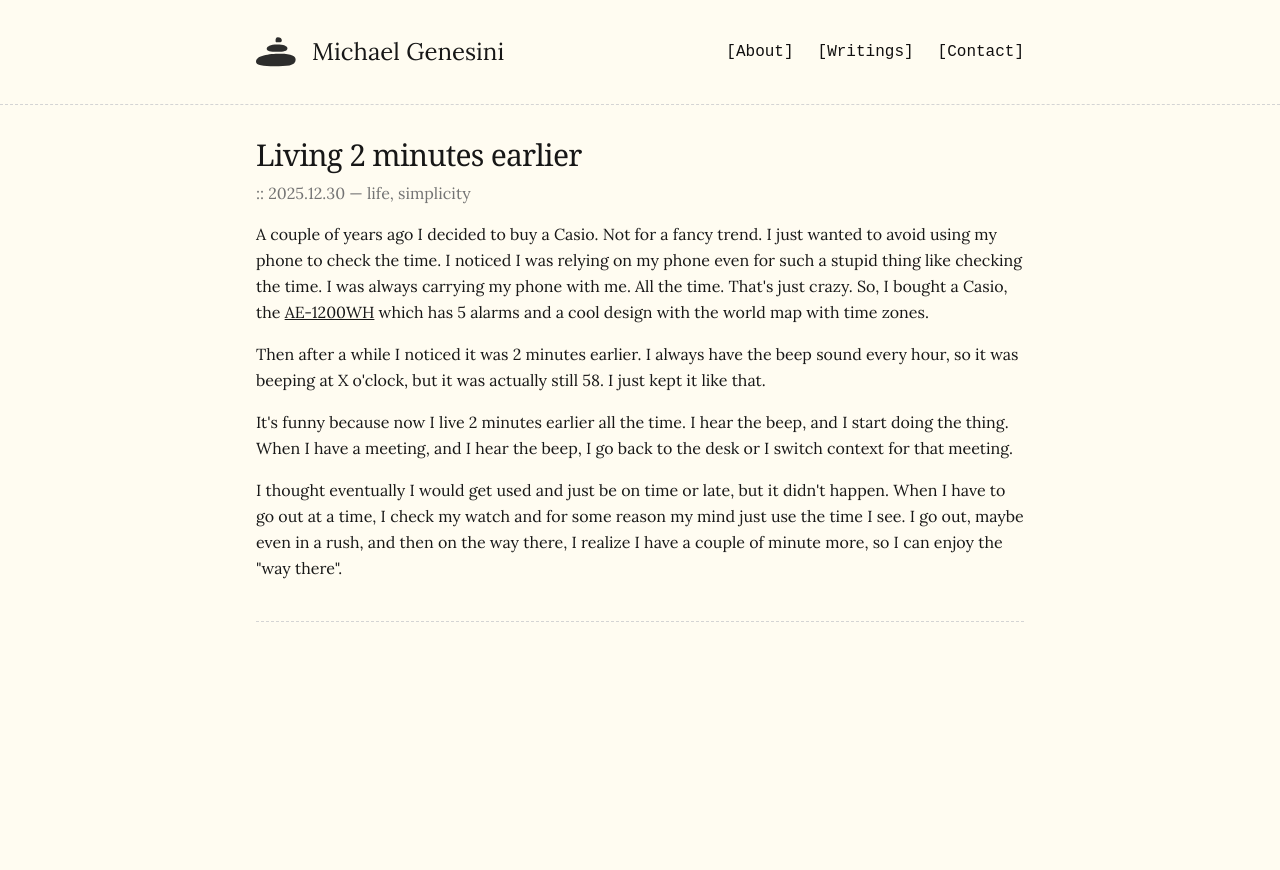
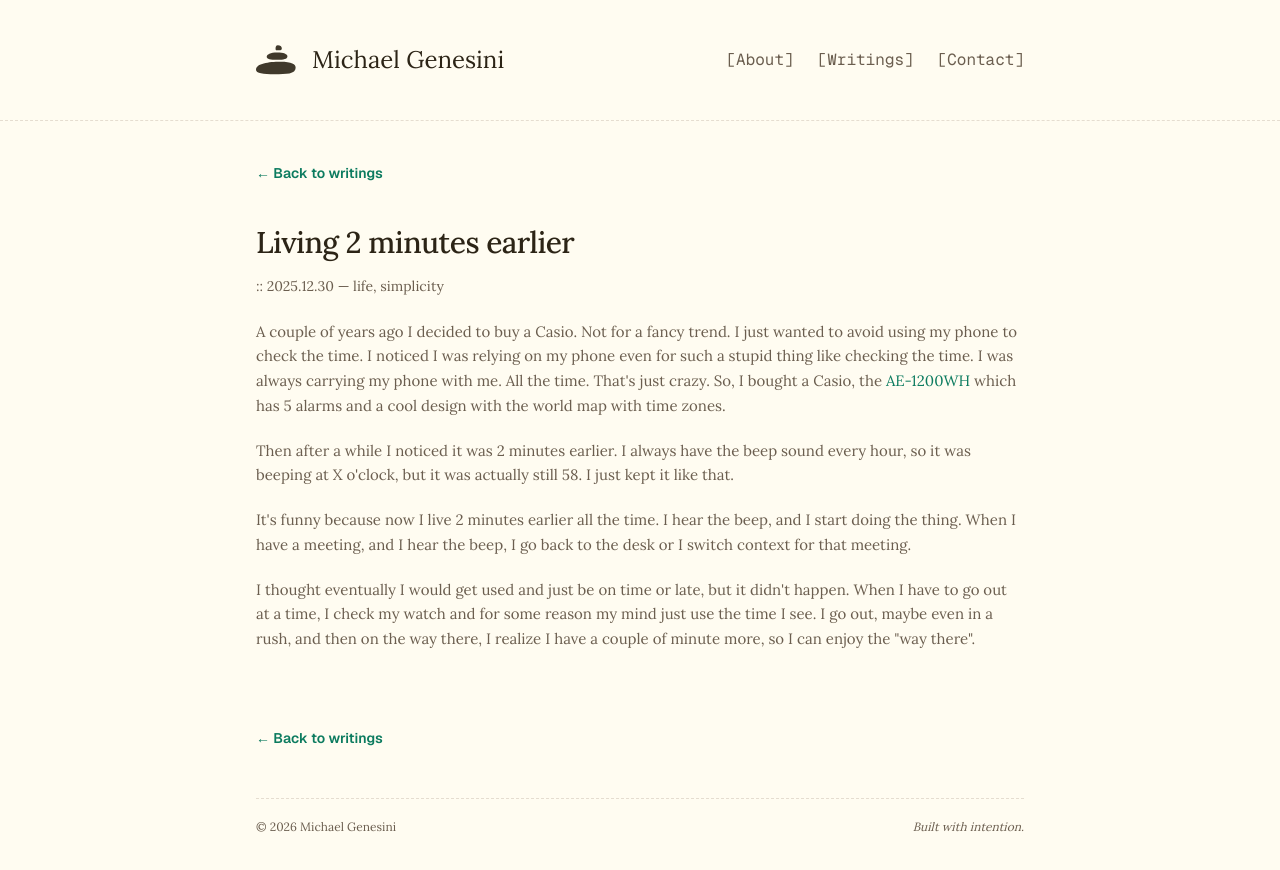
Before and after one commit to michaelgenesini/personal-website, a Next.js app: page /writings/living-2-minutes-earlier in a window 1280 px wide. Shown: the top 870 px of the page. Before the commit the page ends 800 px from the top, so only its background shows below. Built offline with nearby package versions, Linux system fonts and the light colour scheme; a web font is replaced by a local one.

Commit message:
Update styles similarly to apacheta

```diff
--- a/src/app/about/page.tsx
+++ b/src/app/about/page.tsx
@@ -1,5 +1,6 @@
 import Image from "next/image"
 import Nav from "@/components/Nav"
+import Footer from "@/components/Footer"
 import { getAbout } from "@/utils/getAbout"
 import { notFound } from "next/navigation"
 import { Mdx } from "@/components/Mdx"
@@ -24,10 +25,10 @@ export default async function AboutPage() {
         <section className="max-w-3xl mx-auto px-4 md:px-0">
           <div className="mx-auto max-w-5xl grid grid-cols-1 md:grid-cols-5 gap-10 md:gap-12 items-start">
             <div className="md:col-span-3">
-              <h1 className="text-3xl tracking-tight mb-6 font-[Lora]">
+              <h1 className="text-3xl font-medium tracking-[-0.02em] leading-[1.15] mb-8 font-[Lora]">
                 {data.title}
               </h1>
-              <div className="prose prose-neutral dark:prose-invert max-w-none prose-p:leading-relaxed font-[Lora] leading-7">
+              <div className="max-w-none font-[Lora]">
                 <Mdx content={content} />
               </div>
             </div>
@@ -45,7 +46,7 @@ export default async function AboutPage() {
           </div>
         </section>
 
-        <div className="my-10 w-full border-t border-dashed border-neutral-300 dark:border-neutral-700"></div>
+        <Footer />
       </main>
     </>
   )
--- a/src/app/contact/page.tsx
+++ b/src/app/contact/page.tsx
@@ -1,4 +1,5 @@
 import Nav from "@/components/Nav"
+import Footer from "@/components/Footer"
 import Head from "next/head"
 import { Meta } from "@/components/Meta"
 
@@ -14,17 +15,17 @@ export default function AboutPage() {
         <section className="max-w-3xl mx-auto px-4 md:px-0">
           <div className="mx-auto max-w-5xl grid grid-cols-1 md:grid-cols-5 gap-10 md:gap-12 items-start">
             <div className="md:col-span-2">
-              <h1 className="text-3xl tracking-tight mb-6 font-[Lora]">
+              <h1 className="text-3xl font-medium tracking-[-0.02em] leading-[1.15] mb-8 font-[Lora]">
                 Contact
               </h1>
-              <p className="font-[Lora] text-neutral-700 dark:text-neutral-300 text-lg">
+              <p className="font-[Lora] text-[#6b5e4f] dark:text-neutral-300 text-[15px] leading-[1.65]">
                 I&apos;m not hiding — just keeping things simple. You can reach
                 me on{" "}
                 <a
                   href="https://www.linkedin.com/in/michaelgenesini"
                   target="_blank"
                   rel="noopener noreferrer"
-                  className="underline underline-offset-4 hover:text-neutral-900 dark:hover:text-neutral-100"
+                  className="text-[#0c7b5f] no-underline border-b border-transparent hover:border-[#0c7b5f] transition-colors"
                 >
                   LinkedIn
                 </a>
@@ -42,7 +43,7 @@ export default function AboutPage() {
           </div>
         </section>
 
-        <div className="my-10 w-full border-t border-dashed border-neutral-300 dark:border-neutral-700"></div>
+        <Footer />
       </main>
     </>
   )
--- a/src/app/globals.css
+++ b/src/app/globals.css
@@ -3,11 +3,22 @@
 @theme {
   --color-black: #100F0F;
   --color-white: #FFFCF1;
+  --color-neutral-50: #faf8f5;
+  --color-neutral-100: #f0ebe3;
+  --color-neutral-200: #ddd4c6;
+  --color-neutral-300: #c5b8a5;
+  --color-neutral-400: #a69580;
+  --color-neutral-500: #87745c;
+  --color-neutral-600: #6b5b43;
+  --color-neutral-700: #52452f;
+  --color-neutral-800: #3c3220;
+  --color-neutral-900: #2c2416;
+  --color-neutral-950: #1a150c;
 }
 
 :root {
   --background: #FFFCF1;
-  --foreground: #100F0F;
+  --foreground: #2c2416;
 }
 
 @theme inline {
@@ -28,17 +39,17 @@
 body {
   background: var(--background);
   color: var(--foreground);
-  font-family: 'Geist', system-ui, -apple-system, sans-serif;
+  font-family: var(--font-geist-sans), system-ui, -apple-system, sans-serif;
 }
 
 .font-\[Lora\] {
-  font-family: 'Lora', serif;
+  font-family: var(--font-lora), serif;
 }
 
 .font-\[Geist\] {
-  font-family: 'Geist', sans-serif;
+  font-family: var(--font-geist-sans), sans-serif;
 }
 
 .font-\[GeistMono\] {
-  font-family: 'GeistMono', monospace;
+  font-family: var(--font-geist-mono), monospace;
 }
--- a/src/app/writings/[slug]/page.tsx
+++ b/src/app/writings/[slug]/page.tsx
@@ -1,5 +1,7 @@
 import { notFound } from "next/navigation"
+import Link from "next/link"
 import Nav from "@/components/Nav"
+import Footer from "@/components/Footer"
 import { Metadata } from "next"
 import { getPost } from "@/utils/getPost"
 import { Mdx } from "@/components/Mdx"
@@ -59,13 +61,16 @@ export default async function WritingPage({
       <Nav />
 
       <section className="max-w-3xl mx-auto px-4 md:px-0">
-        <article className="prose prose-neutral dark:prose-invert">
-          <h1 className="text-3xl font-serif tracking-tight mb-2">
+        <Link href="/writings" className="text-sm font-semibold text-[#0c7b5f] border-b border-transparent hover:border-[#0c7b5f] transition-colors">
+          &larr; Back to writings
+        </Link>
+        <article className="mt-10">
+          <h1 className="text-3xl font-[Lora] font-medium tracking-[-0.02em] leading-[1.15] mb-4">
             {data.title}
           </h1>
-          <div className="prose dark:prose-invert max-w-none font-[Lora]">
+          <div className="max-w-none font-[Lora]">
             {data.date && (
-              <p className="text-neutral-500 mb-4">
+              <p className="text-[#6b5e4f] dark:text-neutral-400 mb-6 text-sm">
                 :: {formattedDate}
                 {data.tags && data.tags.length > 0 && (
                   <> — {data.tags.join(", ")}</>
@@ -75,8 +80,11 @@ export default async function WritingPage({
             <Mdx content={content} />
           </div>
         </article>
-        <div className="my-10 w-full border-t border-dashed border-neutral-300 dark:border-neutral-700"></div>
+        <Link href="/writings" className="inline-block mt-14 text-sm font-semibold text-[#0c7b5f] border-b border-transparent hover:border-[#0c7b5f] transition-colors">
+          &larr; Back to writings
+        </Link>
       </section>
+      <Footer />
     </main>
   )
 }
--- /dev/null
+++ b/src/components/Footer/index.tsx
@@ -0,0 +1,11 @@
+export default function Footer() {
+  return (
+    <footer className="max-w-3xl mx-auto px-4 md:px-0 my-12">
+      <div className="w-full border-t border-dashed border-[#e5ddd0] dark:border-neutral-700"></div>
+      <div className="flex justify-between items-center mt-5 text-xs text-[#6b5e4f] dark:text-neutral-400 font-[Lora]">
+        <p>&copy; {new Date().getFullYear()} Michael Genesini</p>
+        <p className="italic">Built with intention.</p>
+      </div>
+    </footer>
+  )
+}
--- a/src/components/Mdx/index.tsx
+++ b/src/components/Mdx/index.tsx
@@ -30,19 +30,19 @@ const mdxComponents = {
   },
   h1: (props: React.HTMLAttributes<HTMLHeadingElement>) => (
     <h1
-      className="font-[Lora] text-3xl sm:text-4xl md:text-5xl mb-6 tracking-tight"
+      className="font-[Lora] text-3xl sm:text-4xl md:text-5xl mb-8 tracking-[-0.02em] leading-[1.15] font-medium"
       {...props}
     />
   ),
   h2: (props: React.HTMLAttributes<HTMLHeadingElement>) => (
-    <h2 className="font-[Lora] text-2xl sm:text-3xl mt-10 mb-4" {...props} />
+    <h2 className="font-[Lora] text-2xl sm:text-3xl mt-12 mb-5 tracking-[-0.02em] leading-[1.15] font-medium" {...props} />
   ),
   h3: (props: React.HTMLAttributes<HTMLHeadingElement>) => (
-    <h3 className="font-[Lora] text-xl sm:text-2xl mt-8 mb-3" {...props} />
+    <h3 className="font-[Lora] text-xl sm:text-2xl mt-10 mb-4 tracking-[-0.02em] leading-[1.15] font-medium" {...props} />
   ),
   p: (props: React.HTMLAttributes<HTMLParagraphElement>) => (
     <p
-      className="leading-relaxed font-[Lora] text-[15px] sm:text-base mb-4"
+      className="leading-[1.65] font-[Lora] text-[15px] text-[#6b5e4f] dark:text-neutral-300 mb-5"
       {...props}
     />
   ),
@@ -53,7 +53,7 @@ const mdxComponents = {
     <ol className="list-decimal pl-5 space-y-2 mb-4" {...props} />
   ),
   li: (props: React.HTMLAttributes<HTMLLIElement>) => (
-    <li className="leading-relaxed" {...props} />
+    <li className="leading-[1.65] text-[15px] text-[#6b5e4f] dark:text-neutral-300" {...props} />
   ),
   code: (props: React.HTMLAttributes<HTMLElement>) => (
     <code
@@ -69,15 +69,15 @@ const mdxComponents = {
   ),
   blockquote: (props: React.HTMLAttributes<HTMLQuoteElement>) => (
     <blockquote
-      className="border-l border-dashed border-neutral-400 pl-4 italic text-neutral-600 dark:text-neutral-300 my-6"
+      className="border-l border-dashed border-[#e5ddd0] dark:border-neutral-700 pl-4 italic text-[#6b5e4f] dark:text-neutral-300 my-8"
       {...props}
     />
   ),
   hr: (props: React.HTMLAttributes<HTMLHRElement>) => (
-    <hr className="border-neutral-500 my-8 sm:my-10" {...props} />
+    <hr className="border-[#e5ddd0] dark:border-neutral-700 my-10 sm:my-12" {...props} />
   ),
   a: (props: React.AnchorHTMLAttributes<HTMLAnchorElement>) => (
-    <a className="underline" {...props} />
+    <a className="text-[#0c7b5f] no-underline border-b border-transparent hover:border-[#0c7b5f] transition-colors" {...props} />
   ),
 }
 
--- a/src/components/Nav/index.tsx
+++ b/src/components/Nav/index.tsx
@@ -1,10 +1,10 @@
-import { navs } from "@/constants/navs"
-import Link from "next/link"
+import { navs } from "@/constants/navs";
+import Link from "next/link";
 
 export default function Nav() {
   return (
     <>
-      <nav className="flex flex-col md:flex-row text-center max-w-3xl mx-auto py-4 md:py-8 px-4 md:px-0 space-y-4 md:space-y-0">
+      <nav className="flex flex-col md:flex-row text-center max-w-3xl mx-auto py-6 md:py-10 px-4 md:px-0 space-y-4 md:space-y-0">
         <Link
           href="/"
           aria-label="Home"
@@ -31,7 +31,7 @@ export default function Nav() {
             <li key={label}>
               <a
                 href={href}
-                className="relative font-medium text-black hover:text-black dark:text-white dark:hover:text-white after:content-[''] after:absolute after:left-1/2 after:-bottom-1 after:-translate-x-1/2 after:h-[2px] after:w-1 after:bg-black after:opacity-0 hover:after:opacity-100 dark:after:bg-white transition"
+                className="text-[#6b5e4f] dark:text-neutral-300 border-b border-transparent hover:border-[#0c7b5f] hover:text-[#0c7b5f] transition-colors"
               >
                 {label}
               </a>
@@ -39,7 +39,7 @@ export default function Nav() {
           ))}
         </ul>
       </nav>
-      <div className="mb-8 w-full border-t border-dashed border-neutral-300 dark:border-neutral-700"></div>
+      <div className="mb-10 w-full border-t border-dashed border-[#e5ddd0] dark:border-neutral-700"></div>
     </>
-  )
+  );
 }
```
Also changed, not shown: src/app/page.tsx (+10 -10 lines), src/app/writings/page.tsx (+10 -7 lines).
